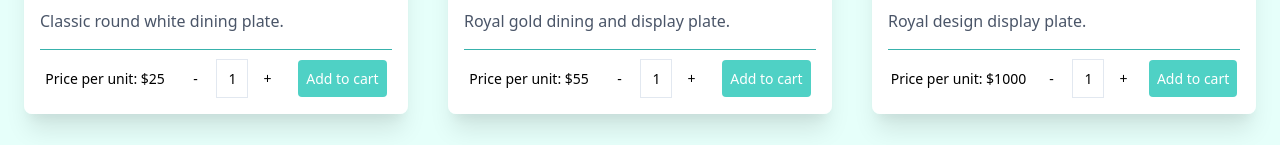
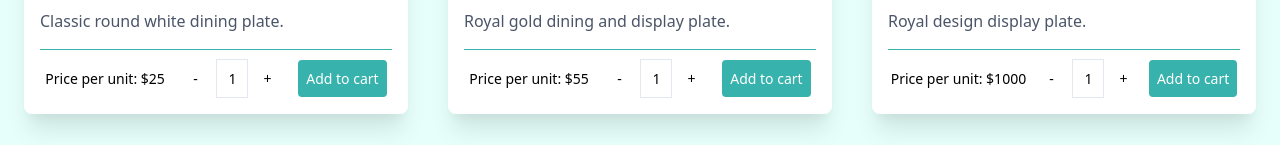
Before and after one commit to penspinner/jplate-frontend, a Next.js app: page / in a window 1280 px wide. Shown: the part 518-663 px from the top of the page. Built offline with nearby package versions, Linux system fonts and the light colour scheme; a web font is replaced by a local one.

Commit message:
fixed plate button

```diff
--- a/src/components/CartItem.tsx
+++ b/src/components/CartItem.tsx
@@ -24,7 +24,7 @@ const CartItem = (props: {
         <button
           type="button"
           id="removeFromCart"
-          className="md:static md:right-0 bg-red-300 hover:bg-red-500 md:p-2 ml-48 rounded-lg p-1"
+          className="md:static md:right-0 bg-red-300 hover:bg-red-500 md:p-2 ml-48 rounded-lg mt-4 mb-1 mr-1 p-2"
           onClick={() => {
             const newCart = removeFromCart(props.cart, props.item)
             props.handleSetCart(newCart)
--- a/src/components/Plate.tsx
+++ b/src/components/Plate.tsx
@@ -25,8 +25,8 @@ const Plate = (props: any) => {
         <span className="flex justify-around items-center text-sm mt-2 mb-2">
           Price per unit: {`$${props.plate.price}`}
           <QuantityCalc quantity={amount} onChange={handleQuantityChange} />
-          <a
-            className="bg-teal-400 hover:bg-teal-600 rounded p-2 text-white"
+          <button
+            className="bg-teal-500 hover:bg-teal-200 rounded p-2 text-white"
             type="button"
             onClick={() => {
               const newCart = addToCart(props.cart, props.plate, amount)
@@ -34,7 +34,7 @@ const Plate = (props: any) => {
             }}
           >
             Add to cart
-          </a>
+          </button>
         </span>
       </div>
     </div>
```
